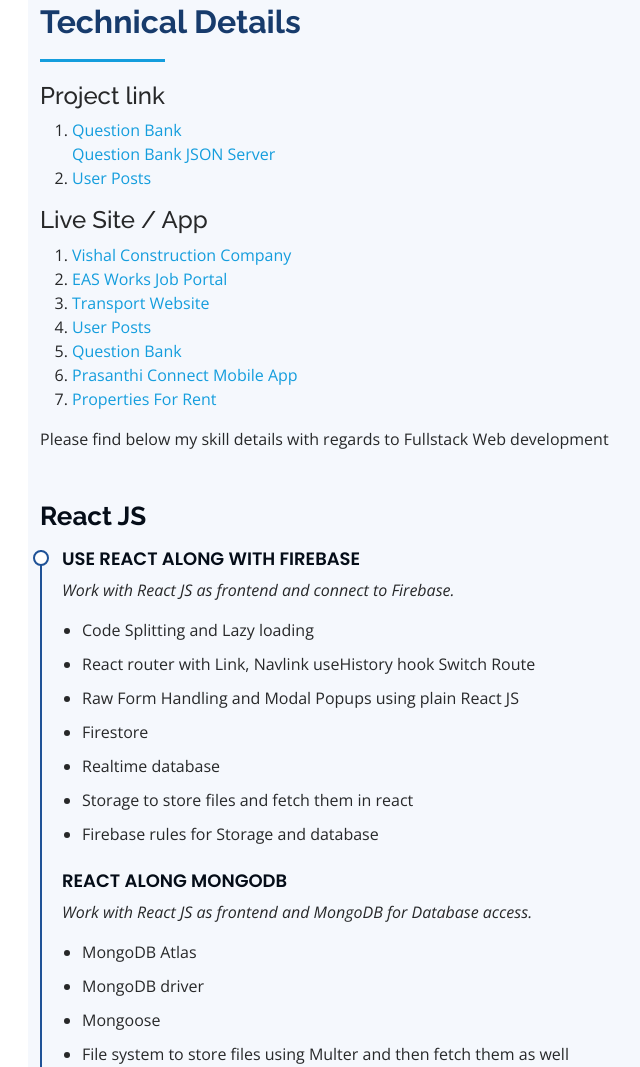
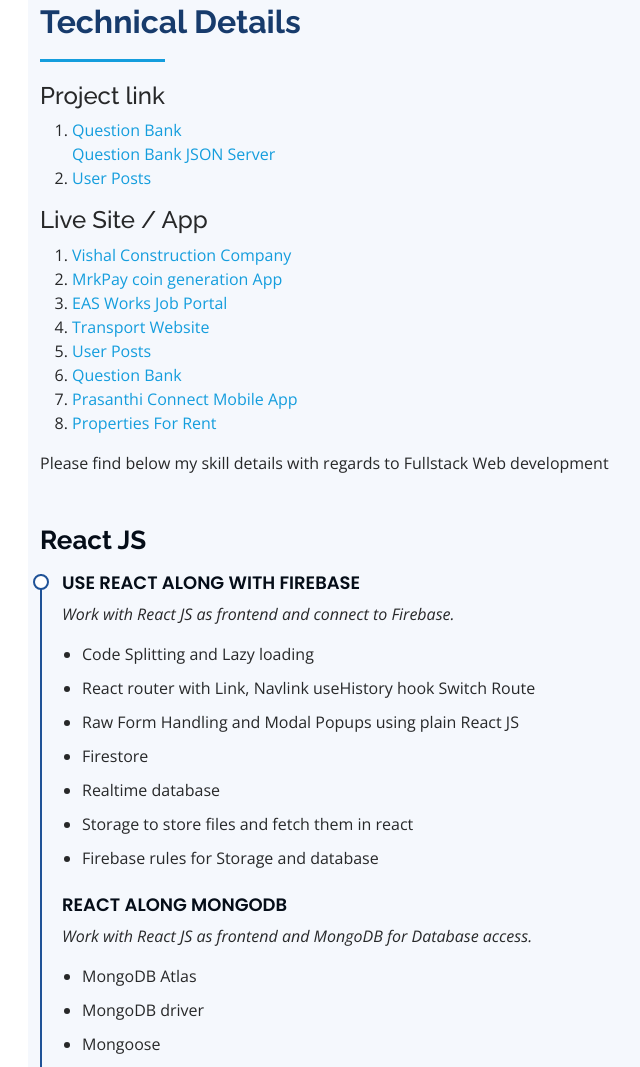
Before and after one commit to ramkrishnaindal/portfolio, a plain HTML site: page index.html in a window 1280 px wide. Shown: the part 3136-4203 px from the top of the page, without its empty margins (272-912 px from the left). Drawn offline with nearby package versions, Linux system fonts and the light colour scheme.

```diff
--- a/index.html
+++ b/index.html
@@ -467,6 +467,10 @@
                 <a target="_blank"
                   href="https://vishalconstructioncompany.com"><p>Vishal
                     Construction Company</p></a>
+              </li>
+              <li>
+                <a target="_blank"
+                  href="https://back-end-three-alpha.vercel.app"><p>MrkPay coin generation App</p></a>
               </li>
               <li>
                 <a target="_blank"
```
